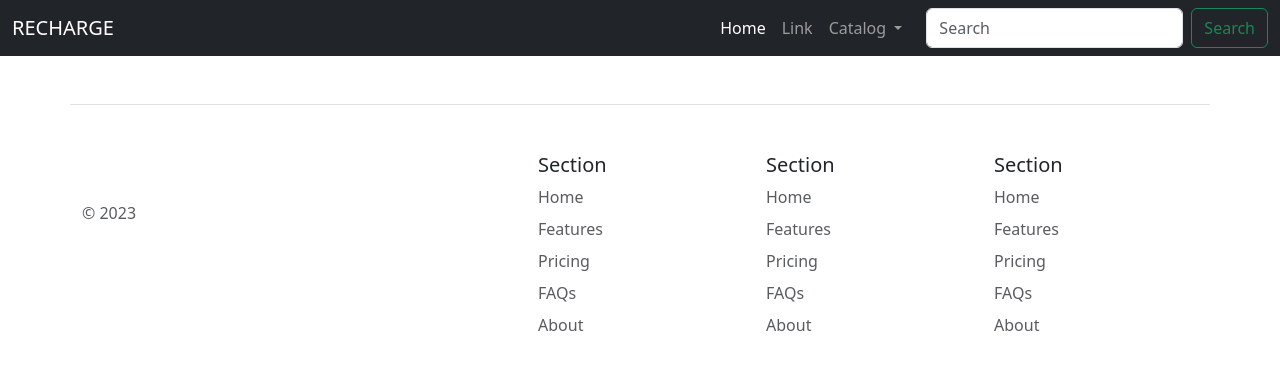
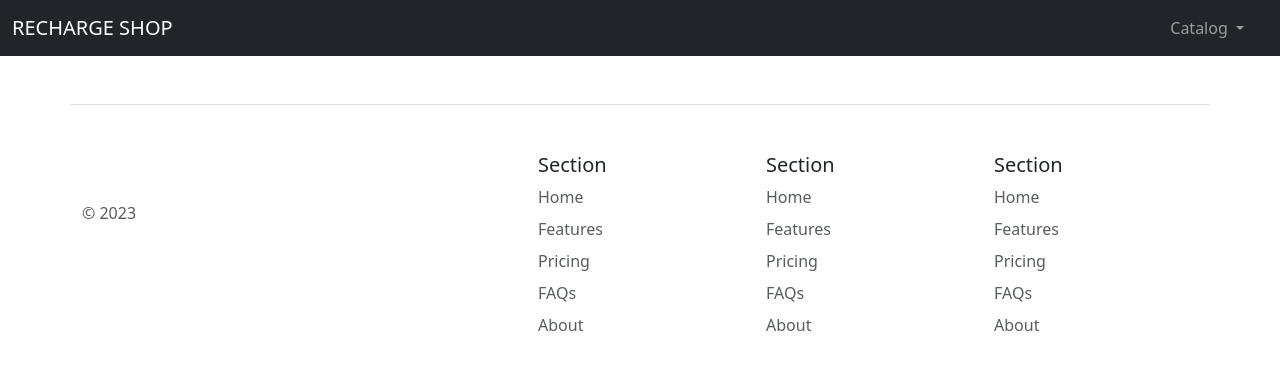
Before and after one commit to nvmarzakov/E-Commerce-Shop, a Django app: template templates/base/base.html in a window 1280 px wide. Shown: the top 370 px of the page. Run offline with Django 4.2, Linux system fonts and the light colour scheme; the template is opened without the code that fills it, so the values that code supplies are empty.

Commit message:
Update base.html

```diff
--- a/templates/base/base.html
+++ b/templates/base/base.html
@@ -45,7 +45,8 @@
 <header>
     <nav class="navbar navbar-expand-lg navbar-dark bg-dark" aria-label="Offcanvas navbar large">
         <div class="container-fluid">
-            <a class="navbar-brand" href="">RECHARGE</a>
+            {# When pressing the logo, it will return to a home page #}
+            <a class="navbar-brand" href="/">RECHARGE SHOP</a>
             <button class="navbar-toggler" type="button" data-bs-toggle="offcanvas" data-bs-target="#offcanvasNavbar2"
                     aria-controls="offcanvasNavbar2" aria-label="Toggle navigation">
                 <span class="navbar-toggler-icon"></span>
@@ -59,12 +60,6 @@
                 </div>
                 <div class="offcanvas-body">
                     <ul class="navbar-nav justify-content-end flex-grow-1 pe-3">
-                        <li class="nav-item">
-                            <a class="nav-link active" aria-current="page" href="">Home</a>
-                        </li>
-                        <li class="nav-item">
-                            <a class="nav-link" href="#">Link</a>
-                        </li>
                         <li class="nav-item dropdown">
                             <a class="nav-link dropdown-toggle" href="#" role="button" data-bs-toggle="dropdown"
                                aria-expanded="false">
@@ -81,10 +76,7 @@
                             </ul>
                         </li>
                     </ul>
-                    <form class="d-flex mt-3 mt-lg-0" role="search">
-                        <input class="form-control me-2" type="search" placeholder="Search" aria-label="Search">
-                        <button class="btn btn-outline-success" type="submit">Search</button>
-                    </form>
+
                 </div>
             </div>
         </div>
```
